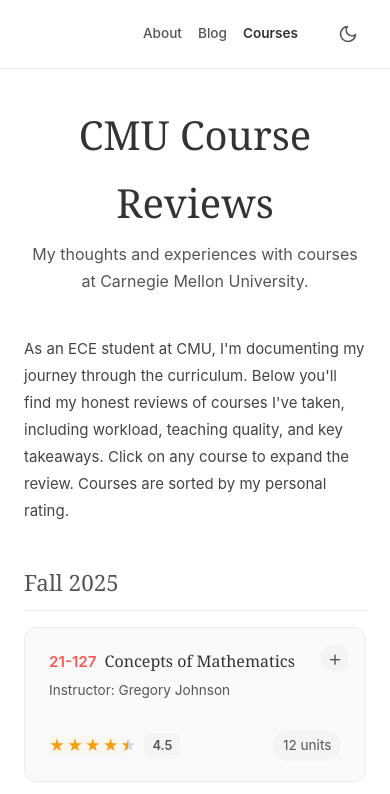
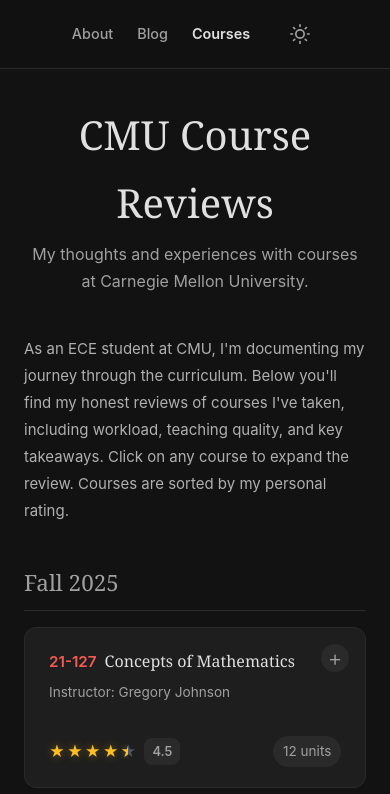
Before and after one commit to darrenpintoo/darrenpintoo.github.io, a React (Vite) app: page /courses in a window 390 px wide. Shown: the top 794 px of the page. Built offline with nearby package versions, Linux system fonts and the light colour scheme.

Commit message:
fixed mobile ui

```diff
--- a/index.html
+++ b/index.html
@@ -5,7 +5,9 @@
     <meta charset="UTF-8" />
     <link rel="icon" type="image/svg+xml" href="/vite.svg" />
     <meta name="viewport" content="width=device-width, initial-scale=1.0" />
-    <title>personal-webpage</title>
+    <meta name="theme-color" content="#121212" media="(prefers-color-scheme: dark)" />
+    <meta name="theme-color" content="#ffffff" media="(prefers-color-scheme: light)" />
+    <title>Darren Pinto</title>
 </head>
 
 <body>
--- a/src/App.jsx
+++ b/src/App.jsx
@@ -6,9 +6,9 @@
 
 function App() {
   const [isDarkMode, setIsDarkMode] = useState(() => {
-    // Initialize from localStorage, default to false (light mode)
+    // Initialize from localStorage, default to true (dark mode)
     const saved = localStorage.getItem('theme');
-    return saved === 'dark';
+    return saved ? saved === 'dark' : true;
   });
 
   // Apply theme to document and save to localStorage
--- a/src/index.css
+++ b/src/index.css
@@ -369,7 +369,7 @@
   display: flex;
   align-items: flex-start;
   justify-content: space-between;
-  gap: 1rem;
+  gap: 1.25rem;
 }
 
 .course-info {
@@ -382,7 +382,7 @@
   align-items: baseline;
   gap: 0.5rem;
   flex-wrap: wrap;
-  margin-bottom: 0.25rem;
+  margin-bottom: 0.35rem;
 }
 
 .course-code {
@@ -408,7 +408,7 @@
 .course-meta {
   display: flex;
   align-items: center;
-  gap: 1rem;
+  gap: 0.75rem;
   flex-shrink: 0;
 }
 
@@ -672,11 +672,15 @@
   }
 
   /* Nav links on mobile */
+  .header-inner {
+    justify-content: center;
+  }
+
   .nav-links {
-    gap: 1rem;
+    gap: 1.5rem;
   }
 
   .header a {
-    font-size: 0.85rem;
+    font-size: 0.9rem;
   }
 }
```
